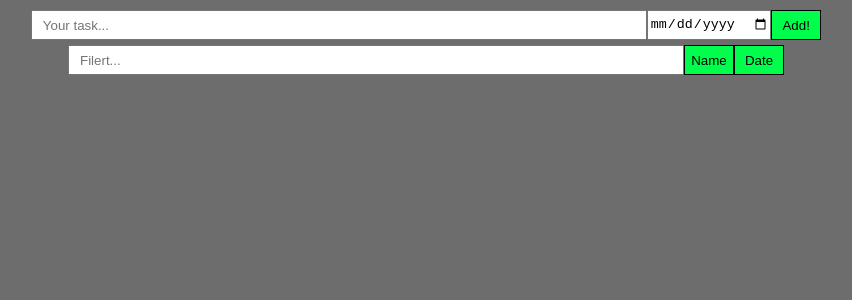
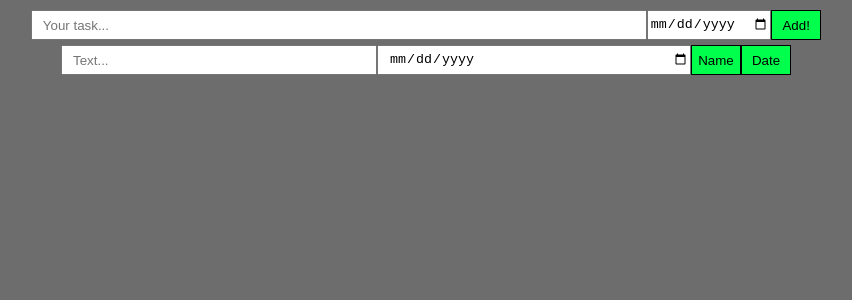
Before and after one commit to AlexAnoschenko/toDosReact, a React (Create React App) app: page / in a window 1280 px wide. Shown: the top 300 px of the page, without its empty margins (214-1066 px from the left). Built offline with nearby package versions, Linux system fonts and the light colour scheme.

Commit message:
Added data_filter-functionality

```diff
--- a/src/App.js
+++ b/src/App.js
@@ -97,12 +97,41 @@ export default class App extends React.Component {
         }
     };
 
+    filterHandleDate = filter => {
+        if (this.state.sourceItems.length === 0) {
+            this.setState(function(state) {
+                return {
+                    sourceItems: state.tasks
+                };
+            });
+        }
+
+        this.setState(function(state) {
+            return {
+                tasks: state.tasks.filter(item => {
+                    return item.date.indexOf(filter) > -1;
+                })
+            };
+        });
+
+        if (filter === "") {
+            this.setState(function(state) {
+                return {
+                    tasks: state.sourceItems
+                };
+            });
+        }
+    };
+
     render() {
         return (
             <React.Fragment>
                 <InputBlock addNewTask={this.addTask} />
                 <div className="sortFilterBlock">
-                    <FilterBlock filtering={this.filterHandle} />
+                    <FilterBlock
+                        filtering={this.filterHandle}
+                        filteringDate={this.filterHandleDate}
+                    />
                     <SortBlock sorting={this.sortHandle} />
                 </div>
                 <ItemBlock
--- a/src/components/FilterBlock/FilterBlock.css
+++ b/src/components/FilterBlock/FilterBlock.css
@@ -6,6 +6,6 @@
 }
 
 .filterInput {
-    width: 600px;
+    width: 300px;
     padding-left: 10px;
 }
--- a/src/components/FilterBlock/FilterBlock.jsx
+++ b/src/components/FilterBlock/FilterBlock.jsx
@@ -2,9 +2,14 @@ import React from "react";
 import "./FilterBlock.css";
 
 export default class FilterBlock extends React.Component {
-    onChangeFilter = event => {
+    onChangeFilterText = event => {
         var textFilter = event.currentTarget.value.toLowerCase();
         this.props.filtering(textFilter);
+    };
+
+    onChangeFilterData = event => {
+        var dateFilter = event.currentTarget.value;
+        this.props.filteringDate(dateFilter);
     };
 
     render() {
@@ -13,8 +18,14 @@ export default class FilterBlock extends React.Component {
                 <input
                     type="text"
                     className="filterInput"
-                    placeholder="Filert..."
-                    onChange={this.onChangeFilter}
+                    placeholder="Text..."
+                    onChange={this.onChangeFilterText}
+                />
+                <input
+                    type="date"
+                    className="filterInput"
+                    placeholder="Date..."
+                    onChange={this.onChangeFilterData}
                 />
             </div>
         );
```
